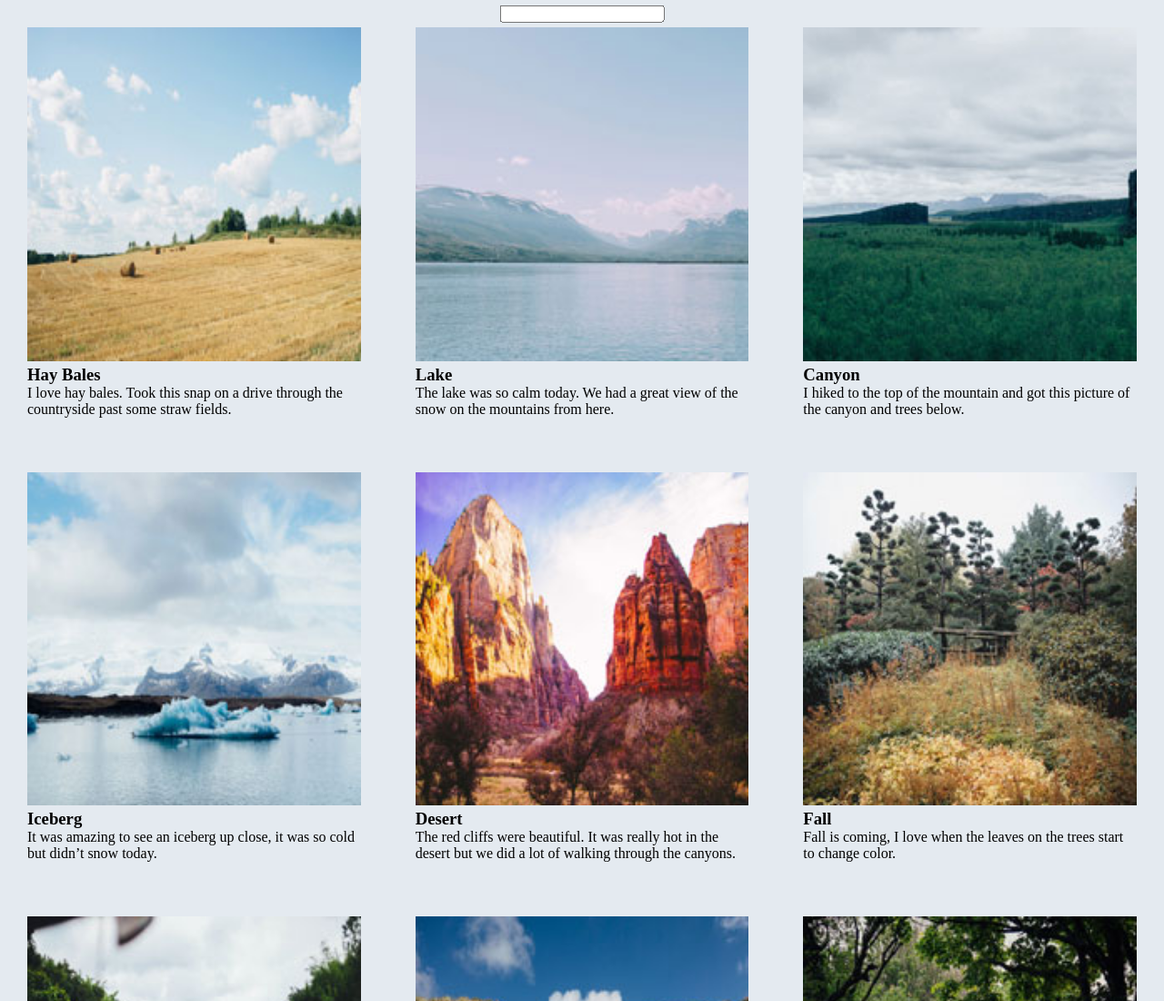
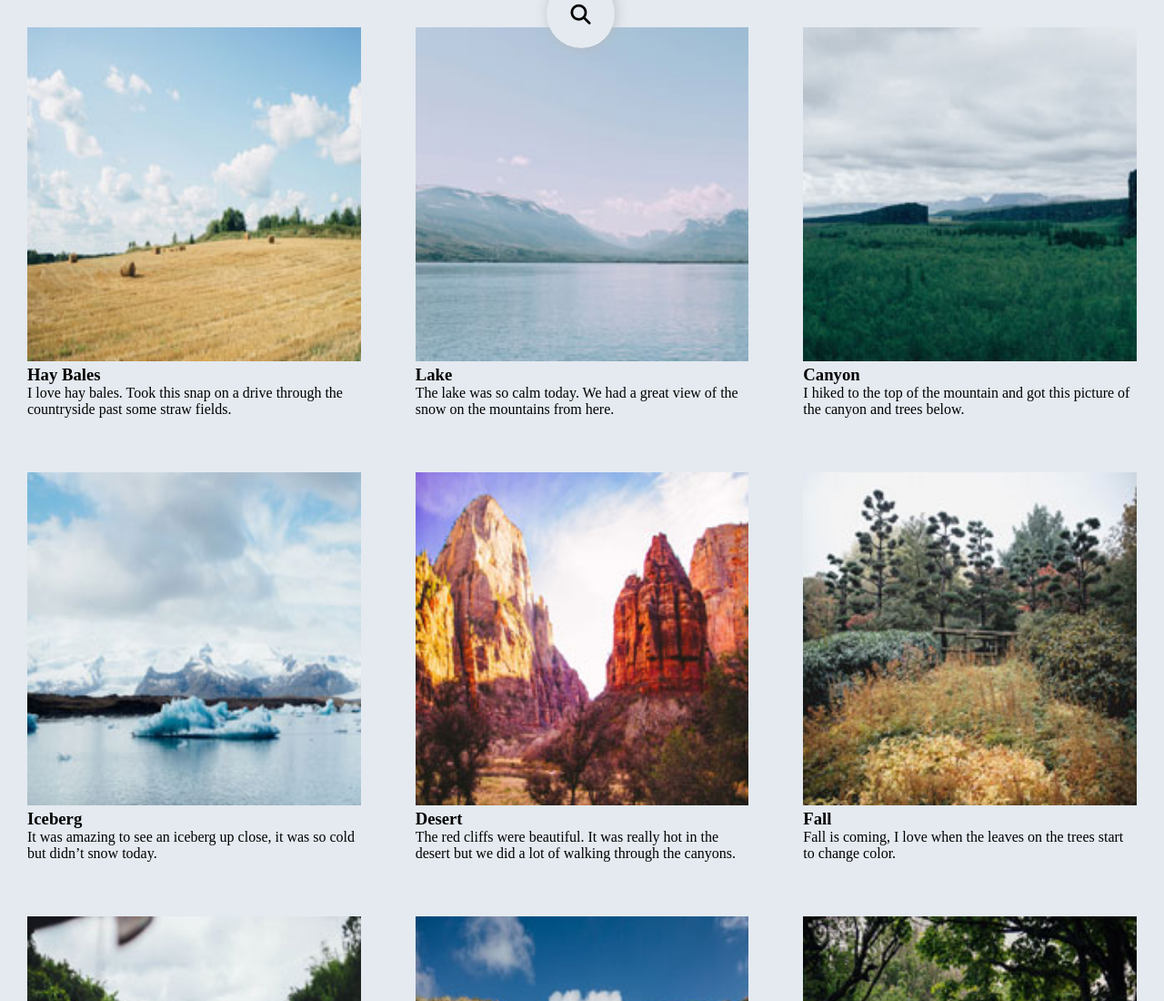
Before and after one commit to prycedom/Unit-5, a plain HTML site: page index.html in a window 1280 px wide. Shown: the top 1100 px of the page at 91% size. Drawn offline with Linux system fonts and the light colour scheme.

Commit message:
Added interactive searchbar

```diff
--- a/css/styles.css
+++ b/css/styles.css
@@ -9,7 +9,7 @@ body {
   max-width: 100%;
   background: #e4eaf0;
 }
-
+/* Searchbox */
 .wrapper{
   position: absolute;
   top: 0%;
@@ -17,6 +17,49 @@ body {
   transform: translate(-50%, -50%);
   margin-top: 15px;
 }
+.searchbox{
+  position: relative;
+}
+.searchbox .input{
+  width: 0px;
+  border: 0;
+  height: 75px;
+  padding: 0px 35px;
+  border-radius: 50px;
+  box-shadow: 0 0 15px 1px #b6bbc0;
+  outline: none;
+  /* color: #42be11; */
+  font-size: 24px;
+  font-weight: bold;
+  transition: all 0.5s linear;
+}
+.searchbtn{
+  position: absolute;
+  top: 0;
+  right: -1px;
+  background: #e4eaf0;
+  width: 75px;
+  height: 75px;
+  border-radius: 50%;
+  cursor: pointer;
+  transition: all 0.5s linear;
+}
+.searchbtn .fas{
+  position: absolute;
+  top: 50%;
+  left: 50%;
+  transform: translate(-50%, -50%);
+  font-size: 22px;
+  transition: all 0.5s linear;
+}
+.searchbox .input.active-width{
+  width: 275px;
+}
+
+
+
+/* Pholots */
+
 .main-thumbnails {
   display: flex;
   flex-wrap: wrap;
--- a/index.html
+++ b/index.html
@@ -3,7 +3,16 @@
   <head>
     <link href="css/lightbox.min.css" rel="stylesheet">
     <link rel="stylesheet" type="text/css" href="css/styles.css">
+    <script src="https://kit.fontawesome.com/1d8fef5a0c.js" crossorigin="anonymous"></script>
     <script src="js/jquery-3.5.0.min.js"></script>
+    <script>
+      $(document).ready(function(){
+        $(".searchbtn").click(function(){
+          // $(this).toggleClass("bg-gray");
+          $(".input").focus().toggleClass("active-width").val('');
+        });
+      });
+    </script>
     <meta charset="utf-8">
     <meta name="viewport" content="width=device-width, initial-scale=1.0">
     <title>Photo Gallery</title>
@@ -13,6 +22,9 @@
       <div class="wrapper">
         <div class="searchbox">
           <input type="text" class="input">
+          <div class="searchbtn">
+            <i class="fas fa-search"></i>
+          </div>
         </div>
       </div>
     </div>
```
